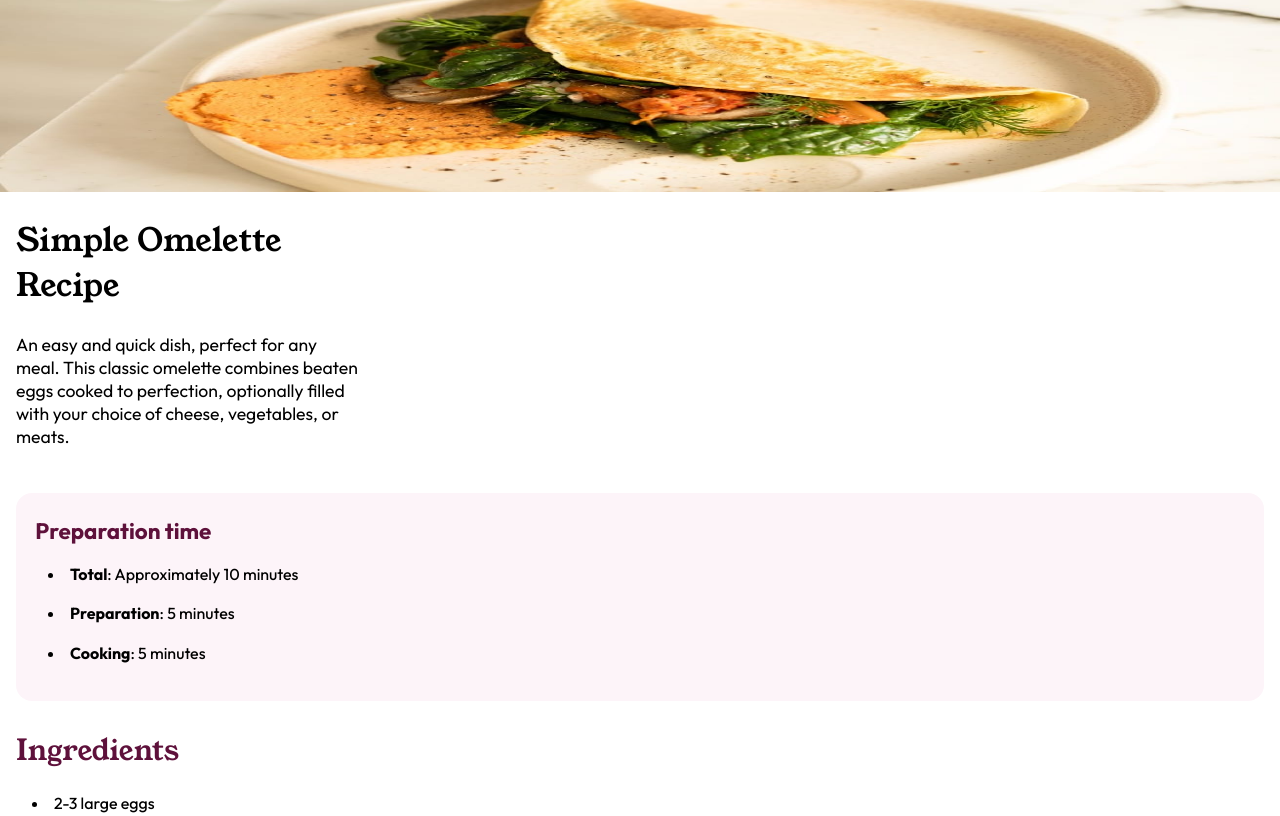
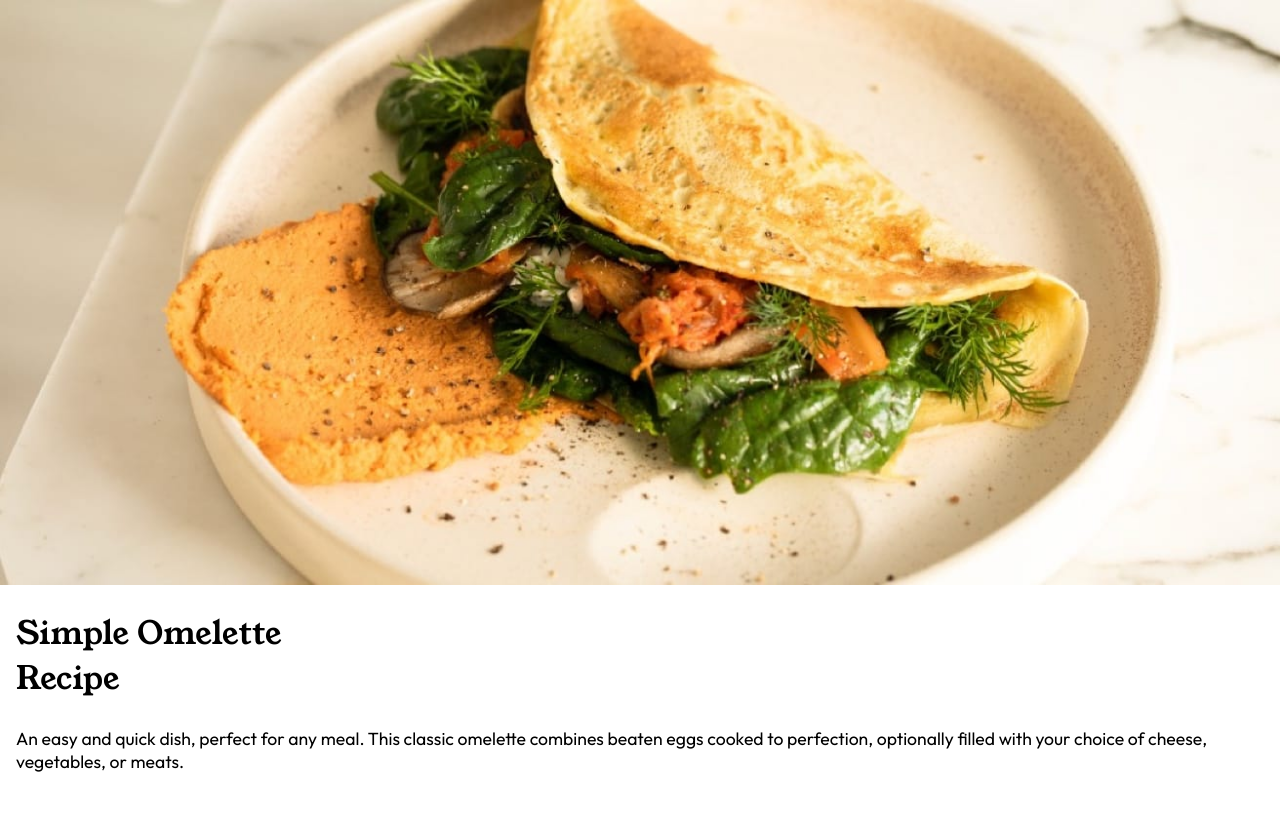
Before and after one commit to S4V10N/Recipe-site, a plain HTML site: page index.html in a window 1280 px wide. Shown: the top 816 px of the page. Drawn offline with Linux system fonts and the light colour scheme.

Commit message:
i fixed the image

```diff
--- a/css/styles.css
+++ b/css/styles.css
@@ -25,7 +25,7 @@ html{
 }
 
 img{
-    height: 24vh;
+    /* height: 24vh; */
 }
 .box{
     background-color: var(--BOXBACKGROUND);
--- a/index.html
+++ b/index.html
@@ -10,7 +10,7 @@
     <header>
         <img src="img/image-omelette.jpeg" alt="A classic omelette recipe">
         <h1>Simple Omelette <br> Recipe</h1>
-        <p class="text">An easy and quick dish, perfect for any <br> meal. This classic omelette combines beaten <br>eggs cooked to perfection, optionally filled <br> with your choice of cheese, vegetables, or <br>meats.</p>
+        <p class="text">An easy and quick dish, perfect for any  meal. This classic omelette combines beaten eggs cooked to perfection, optionally filled  with your choice of cheese, vegetables, or meats.</p>
         <section class="box">
         <p class="header">Preparation time</p>
         <ul>
@@ -59,7 +59,7 @@
                 <p>Fat<span class="table-span4">22</span</p>
             </div>
         </div>
+        <p class="sign-off">Challenge by Frontend Mentor. Coded by <strong>S4V10N</strong></p>
     </footer>
-    <p class="sign-off">Challenge by Frontend Mentor. Coded by <strong>S4V10N</strong></p>
 </body>
 </html>
```
